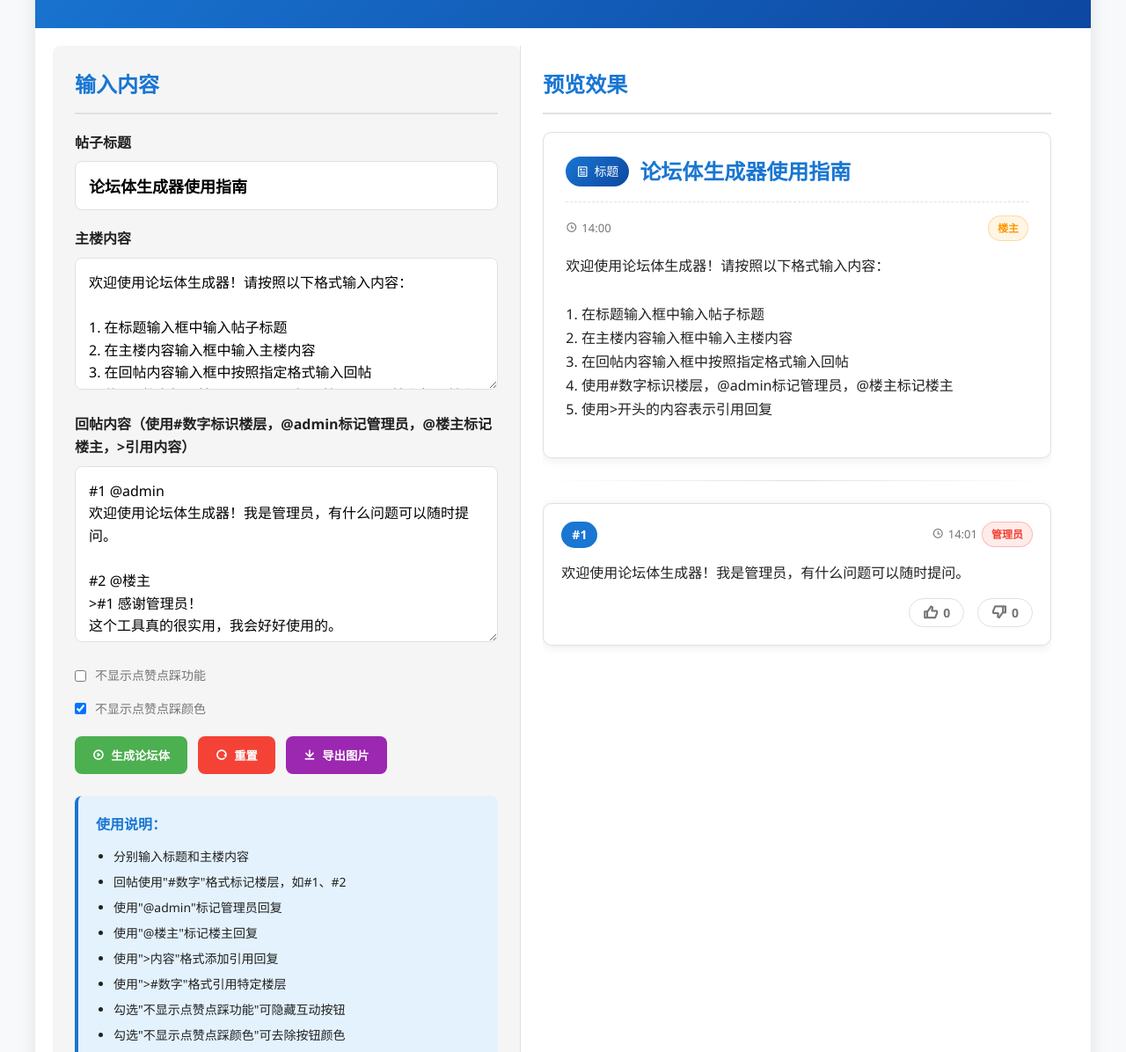
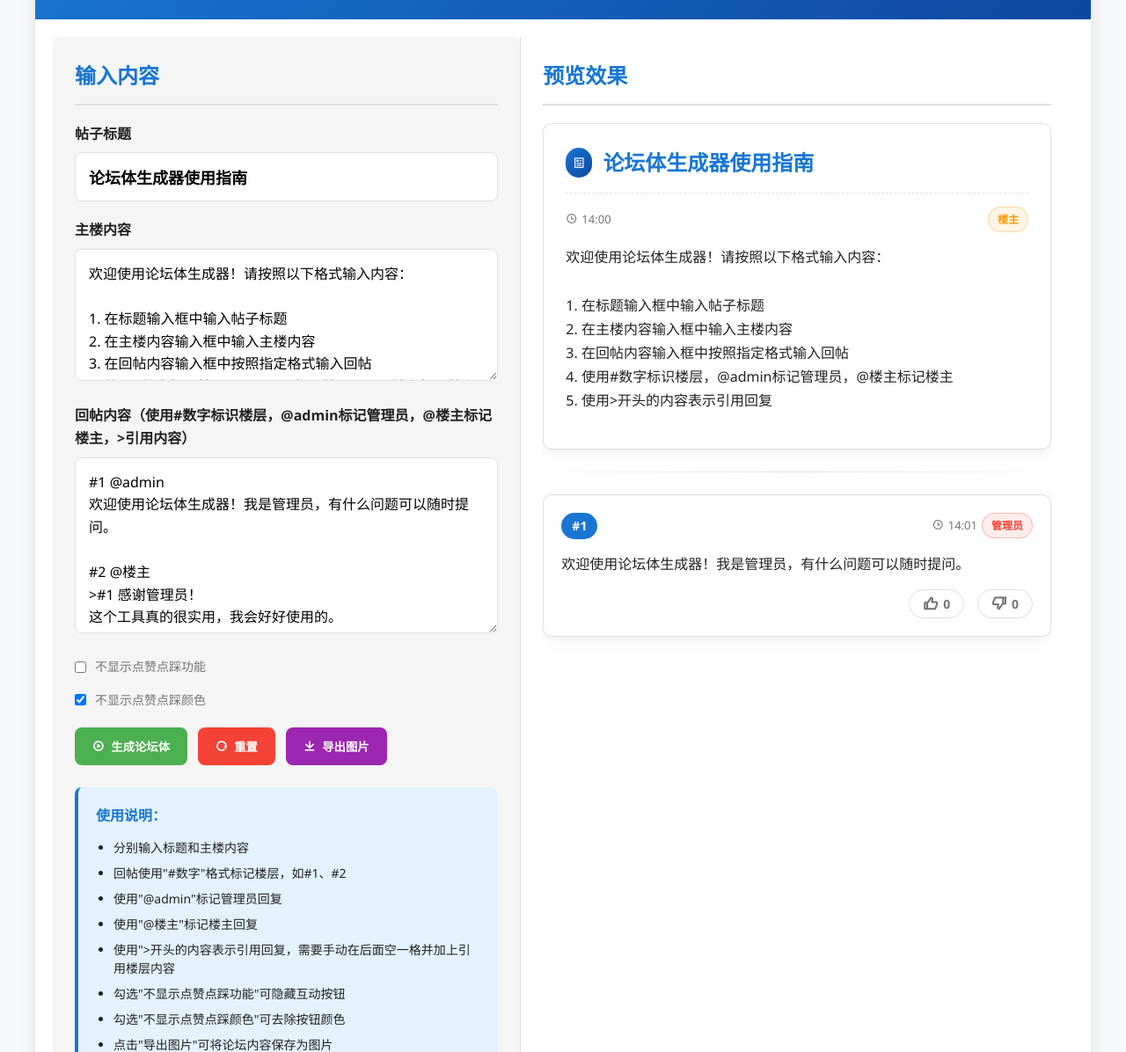
Before and after one commit to sybiluna/sibyllaluna.github.io, a plain HTML site: page index.html in a window 1280 px wide. Shown: the part 104-1300 px from the top of the page at 88% size. Drawn offline with nearby package versions, Linux system fonts and the light colour scheme.

Commit message:
index.html

```diff
--- a/index.html
+++ b/index.html
@@ -49,13 +49,7 @@
         }
         h1 {
             font-size: 2.2rem;
-            margin-bottom: 10px;
             font-weight: 700;
-        }
-        .subtitle {
-            font-size: 1.1rem;
-            opacity: 0.9;
-            font-weight: 300;
         }
         .main-content {
             display: flex;
@@ -201,15 +195,11 @@
             align-items: center;
             background: linear-gradient(135deg, #1976d2 0%, #0d47a1 100%);
             color: white;
-            padding: 6px 12px;
+            padding: 6px 8px;
             border-radius: 20px;
             font-size: 14px;
             margin-right: 12px;
             font-weight: 500;
-        }
-        .title-label i {
-            margin-right: 6px;
-            font-size: 14px;
         }
         .post-title {
             font-size: 24px;
@@ -445,8 +435,7 @@
                         <li>回帖使用"#数字"格式标记楼层，如#1、#2</li>
                         <li>使用"@admin"标记管理员回复</li>
                         <li>使用"@楼主"标记楼主回复</li>
-                        <li>使用">内容"格式添加引用回复</li>
-                        <li>使用">#数字"格式引用特定楼层</li>
+                        <li>使用">开头的内容表示引用回复，需要手动在后面空一格并加上引用楼层内容</li>
                         <li>勾选"不显示点赞点踩功能"可隐藏互动按钮</li>
                         <li>勾选"不显示点赞点踩颜色"可去除按钮颜色</li>
                         <li>点击"导出图片"可将论坛内容保存为图片</li>
@@ -459,7 +448,7 @@
                 <div id="forum-preview" class="forum-container">
                     <div class="main-post">
                         <div class="post-title">
-                            <span class="title-label"><i class="ri-article-line"></i>标题</span>
+                            <span class="title-label"><i class="ri-article-line"></i></span>
                             标题将显示在这里
                         </div>
                         <div class="post-meta">
@@ -516,6 +505,9 @@
             const hideVoteColorsCheckbox = document.getElementById('hide-vote-colors');
             const exportNotice = document.getElementById('export-notice');
 
+            // 存储所有帖子的内容，用于引用功能
+            let allPostsContent = {};
+
             // 生成精确时间点序列
             function generateTimeSequence(postCount) {
                 const times = [];
@@ -548,39 +540,37 @@
             }
 
             // 解析引用内容
-            function parseQuotes(content) {
+            function parseQuotes(content, currentFloor) {
                 const lines = content.split('\n');
                 let result = '';
-                let inQuote = false;
-                let quoteContent = '';
 
                 for (let line of lines) {
-                    if (line.startsWith('>')) {
-                        if (!inQuote) {
-                            inQuote = true;
-                            result += '<div class="quote">';
-                        }
-                        // 检查是否是引用作者
-                        const authorMatch = line.match(/^>#(\d+)/);
-                        if (authorMatch) {
-                            quoteContent += `<div class="quote-author">引用 #${authorMatch[1]}:</div>`;
-                            quoteContent += line.substring(authorMatch[0].length + 1) + '<br>';
+                    if (line.startsWith('>#')) {
+                        // 提取引用的楼层号
+                        const quoteMatch = line.match(/^>#(\d+)\s+(.*)/);
+                        if (quoteMatch) {
+                            const quotedFloor = quoteMatch[1];
+                            const quoteText = quoteMatch[2];
+
+                            // 获取被引用的内容
+                            const quotedContent = allPostsContent[quotedFloor] || "内容已被删除";
+
+                            result += `<div class="quote">
+                                <div class="quote-author">引用 #${quotedFloor}:</div>
+                                ${quotedContent}
+                            </div>`;
+
+                            // 添加引用文本（如果有）
+                            if (quoteText) {
+                                result += `${quoteText}<br>`;
+                            }
                         } else {
-                            quoteContent += line.substring(1).trim() + '<br>';
+                            // 普通引用格式
+                            result += `<div class="quote">${line.substring(1)}</div>`;
                         }
                     } else {
-                        if (inQuote) {
-                            inQuote = false;
-                            result += quoteContent + '</div>';
-                            quoteContent = '';
-                        }
                         result += line + '<br>';
                     }
-                }
-
-                // 处理最后可能还在引用中的内容
-                if (inQuote) {
-                    result += quoteContent + '</div>';
                 }
 
                 return result;
@@ -595,6 +585,10 @@
                 const hideVoteColors = hideVoteColorsCheckbox.checked;
 
                 forumPreview.innerHTML = '';
+                allPostsContent = {};
+
+                // 存储主楼内容
+                allPostsContent['main'] = mainContent;
 
                 if (!title && !mainContent && !repliesContent) {
                     // 默认空内容显示
@@ -629,6 +623,9 @@
                                     content: currentContent.join('\n'),
                                     type: currentType
                                 });
+
+                                // 存储帖子内容用于引用
+                                allPostsContent[currentFloor] = currentContent.join('\n');
                             }
 
                             // 开始新楼层
@@ -662,6 +659,9 @@
                             content: currentContent.join('\n'),
                             type: currentType
                         });
+
+                        // 存储帖子内容用于引用
+                        allPostsContent[currentFloor] = currentContent.join('\n');
                     }
                 }
 
@@ -706,7 +706,7 @@
 
                 mainPostDiv.innerHTML = `
                     <div class="post-title">
-                        <span class="title-label"><i class="ri-article-line"></i>标题</span>
+                        <span class="title-label"><i class="ri-article-line"></i></span>
                         ${title}
                     </div>
                     <div class="post-meta">
@@ -736,7 +736,7 @@
                 }
 
                 // 处理引用内容
-                const formattedContent = parseQuotes(content);
+                const formattedContent = parseQuotes(content, floor);
 
                 const actionsHtml = hideVotes ? '' : `
                     <div class="post-actions">
```
